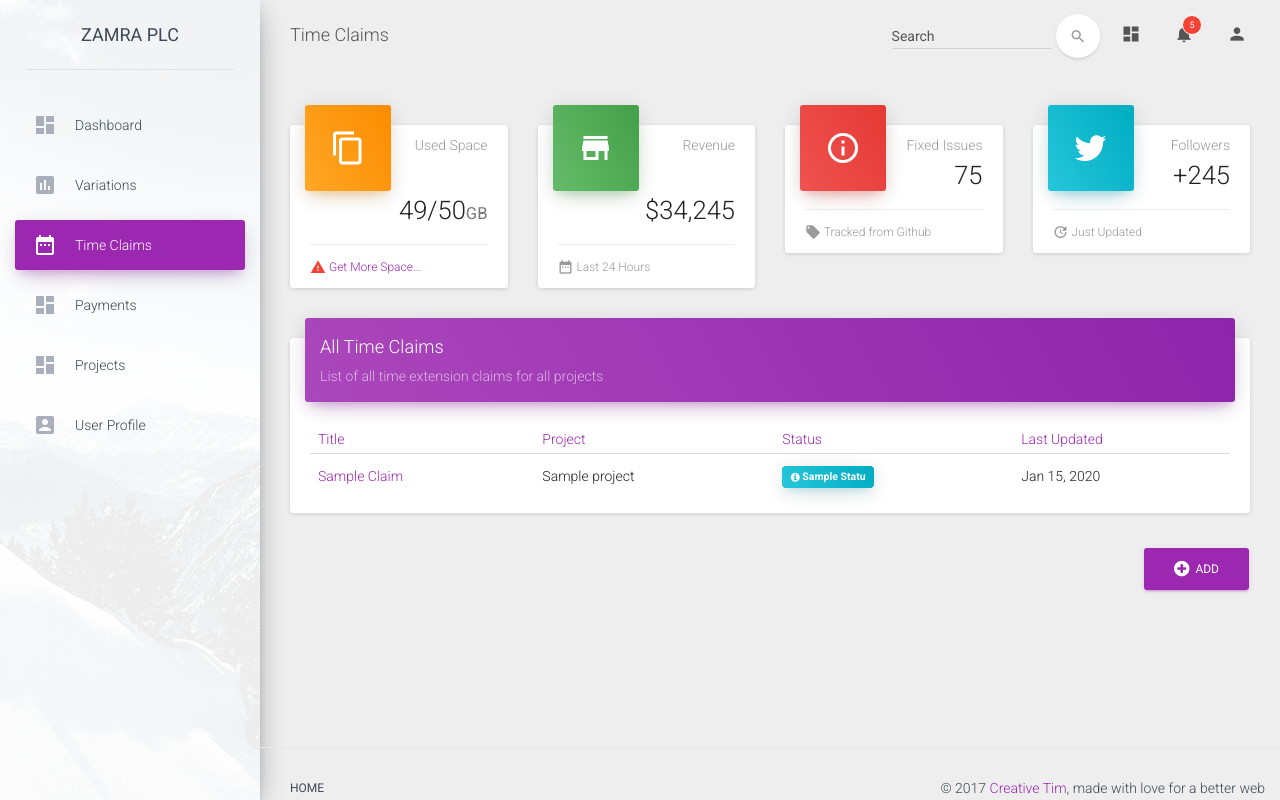
After one commit to eyobofficial/variation-followup-app, a Django app: page /dashboard/claims/ in a window 1280 px wide. The commit adds this page. Run offline with Django 3.2, Linux system fonts and the light colour scheme; tables that the repository leaves empty hold one stand-in row (values such as "Sample post"); some libraries are stand-ins or nearby versions.

Commit message:
Create and implement time claim pages

```diff
--- a/dashboard/templates/base.html
+++ b/dashboard/templates/base.html
@@ -40,7 +40,7 @@
 		    -->
 
 			<div class="logo">
-				<a href="http://www.creative-tim.com" class="simple-text">
+				<a href="{% url 'dashboard:index' %}" class="simple-text">
 					Zamra PLC
 				</a>
 			</div>
@@ -61,8 +61,8 @@
 	                    </a>
 	                </li>
 
-	                <li>
-	                    <a href="#">
+	                <li {% if page_name == 'time claims' %} class="active" {% endif %}>
+	                    <a href="{% url 'dashboard:claim-list' %}">
 	                        <i class="material-icons">date_range</i>
 	                        <p>Time Claims</p>
 	                    </a>
--- /dev/null
+++ b/dashboard/templates/dashboard/claim_list.html
@@ -0,0 +1,152 @@
+{% extends 'base.html' %}
+{% load humanize %}
+
+{% block page_name %} Time Claims {% endblock page_name %}
+
+{% block content %}
+{% include 'partials/messages.html' %}
+<div class="row">
+    <div class="col-lg-3 col-md-6 col-sm-6">
+        <div class="card card-stats">
+            <div class="card-header" data-background-color="orange">
+                <i class="material-icons">content_copy</i>
+            </div>
+            <div class="card-content">
+                <p class="category">Used Space</p>
+                <h3 class="title">49/50<small>GB</small></h3>
+            </div>
+            <div class="card-footer">
+                <div class="stats">
+                    <i class="material-icons text-danger">warning</i> <a href="#pablo">Get More Space...</a>
+                </div>
+            </div>
+        </div>
+    </div>
+    <div class="col-lg-3 col-md-6 col-sm-6">
+        <div class="card card-stats">
+            <div class="card-header" data-background-color="green">
+                <i class="material-icons">store</i>
+            </div>
+            <div class="card-content">
+                <p class="category">Revenue</p>
+                <h3 class="title">$34,245</h3>
+            </div>
+            <div class="card-footer">
+                <div class="stats">
+                    <i class="material-icons">date_range</i> Last 24 Hours
+                </div>
+            </div>
+        </div>
+    </div>
+    <div class="col-lg-3 col-md-6 col-sm-6">
+        <div class="card card-stats">
+            <div class="card-header" data-background-color="red">
+                <i class="material-icons">info_outline</i>
+            </div>
+            <div class="card-content">
+                <p class="category">Fixed Issues</p>
+                <h3 class="title">75</h3>
+            </div>
+            <div class="card-footer">
+                <div class="stats">
+                    <i class="material-icons">local_offer</i> Tracked from Github
+                </div>
+            </div>
+        </div>
+    </div>
+
+    <div class="col-lg-3 col-md-6 col-sm-6">
+        <div class="card card-stats">
+            <div class="card-header" data-background-color="blue">
+                <i class="fa fa-twitter"></i>
+            </div>
+            <div class="card-content">
+                <p class="category">Followers</p>
+                <h3 class="title">+245</h3>
+            </div>
+            <div class="card-footer">
+                <div class="stats">
+                    <i class="material-icons">update</i> Just Updated
+                </div>
+            </div>
+        </div>
+    </div>
+</div><!-- /.row -->
+
+<div class="row">
+    <div class="col-md-12">
+        <div class="card">
+            <div class="card-header" data-background-color="purple">
+                <h4 class="title">All Time Claims</h4>
+                <p class="category">List of all time extension claims for all projects</p>
+            </div>
+            <div class="card-content table-responsive">
+                <table class="table">
+                    <thead class="text-primary">
+                        <th>Title</th>
+                        <th>Project</th>
+                        <th>Status</th>
+                        <th>Last Updated</th>
+                    </thead>
+                    <tbody>
+                    {% for claim in claim_list %}
+                        <tr>
+                            <td><a href="{% url 'dashboard:claim-detail' claim.id %}">{{ claim.title|title }}</a></td>
+                            <td>{{ claim.project.short_name }}</td>
+
+                            {% if claim.status.id == 1 %}
+                            <td>
+                               <span class="label label-info">
+                                   <span class="fa fa-info-circle"></span> {{ claim.status.title|title }}
+                               </span>
+                            </td>
+                            {% elif claim.status.id == 2 %}
+                            <td>
+                               <span class="label label-warning">
+                                   <span class="fa fa-warning"></span> {{ claim.status.title|title }}
+                               </span>
+                            </td>
+                            {% elif claim.status.id == 3 %}
+                            <td>
+                               <span class="label label-info">
+                                   <span class="fa fa-info-circle"></span> {{ claim.status.title|title }}
+                               </span>
+                            </td>
+                            {% elif claim.status.id == 4 %}
+                            <td>
+                               <span class="label label-info">
+                                   <span class="fa fa-info-circle"></span> {{ claim.status.title|title }}
+                               </span>
+                            </td>
+                            {% elif claim.status.id == 5 %}
+                            <td>
+                               <span class="label label-success">
+                                   <span class="fa fa-check-square-o"></span> {{ claim.status.title|title }}
+                               </span>
+                            </td>
+                            {% else %}
+                            <td>
+                               <span class="label label-danger">
+                                   <span class="fa fa-warning"></span> {{ claim.status.title|title }}
+                               </span>
+                            </td>
+                            {% endif %}
+
+                            <td>{{ claim.updated_at|naturalday:'M d, Y'|title }}</td>
+                        </tr>
+                    {% endfor %}
+                    </tbody>
+                </table>
+            </div>
+        </div>
+    </div>
+</div><!-- /.row -->
+
+<div class="row">
+    <div class="col-sm-12">
+        <a href="{% url 'dashboard:claim-create' %}" title="Add new time claim" class="btn btn-primary pull-right">
+           <span class="fa fa-plus-circle"></span>&nbsp; Add
+        </a>
+    </div>
+</div>
+{% endblock %}
--- a/dashboard/templates/dashboard/variation_confirm_delete.html
+++ b/dashboard/templates/dashboard/variation_confirm_delete.html
@@ -1,18 +1,17 @@
 {% extends 'base.html' %}
-{% load humanize %}
 
 {% block page_name %} {{ variation.title|title }} {% endblock page_name %}
 
 {% block content %}
 <div class="row">
     <div class="col-md-12">
-        <div class="card">
+        <div class="card card-sm">
             <div class="card-header" data-background-color="purple">
                 <h4 class="title"><span class="fa fa-warning"></span> Delete Variation</h4>
                 <p class="category">Deleting a variation record is irreversable</p>
             </div>
             <div class="card-content">
-              <p class="text-center text-danger"><span class="fa fa-warning"></span> You are about to delete this variation. Please confirm to proceed with this action.</p>
+              <p class="text-center margin-up-md"><span class=" text-danger fa fa-warning"></span> You are about to delete this variation. Please confirm to proceed with this action.</p>
             </div>
         </div>
     </div>
--- a/dashboard/urls.py
+++ b/dashboard/urls.py
@@ -9,7 +9,14 @@ urlpatterns = [
     # Variation URLS
     url(r'^variations/$', views.VariationList.as_view(), name='variation-list'),
     url(r'^variation/(?P<pk>[0-9]+)$', views.VariationDetail.as_view(), name='variation-detail'),
+    url(r'^variation/add/$', views.VariationCreate.as_view(), name='variation-create'),
     url(r'^variation/(?P<pk>[0-9]+)/update/$', views.VariationUpdate.as_view(), name='variation-update'),
-    url(r'^variation/add/$', views.VariationCreate.as_view(), name='variation-create'),
     url(r'^variation/(?P<pk>[0-9]+)/delete/$', views.VariationDelete.as_view(), name='variation-delete'),
+
+    # Time Claim URLS
+    url(r'^claims/$', views.ClaimList.as_view(), name='claim-list'),
+    url(r'^claim/(?P<pk>[0-9]+)$', views.ClaimDetail.as_view(), name='claim-detail'),
+    url(r'^claim/add/$', views.ClaimCreate.as_view(), name='claim-create'),
+    url(r'^claim/(?P<pk>[0-9]+)/update/$', views.ClaimUpdate.as_view(), name='claim-update'),
+    url(r'^claim/(?P<pk>[0-9]+)/delete/$', views.ClaimDelete.as_view(), name='claim-delete'),
 ]
--- a/dashboard/views.py
+++ b/dashboard/views.py
@@ -11,7 +11,8 @@ from .models import (Consultant,
                      Contractor,
                      Project,
                      Status,
-                     Variation,)
+                     Variation,
+                     Claim)
 
 def index(request):
     return render(request, 'dashboard/index.html', {
@@ -43,6 +44,19 @@ class VariationDetail(generic.DetailView):
         context['page_name'] = 'variations'
         return context
 
+class VariationCreate(SuccessMessageMixin, CreateView):
+    """
+    Create a new variation record
+    """
+    model = Variation
+    fields = ('project', 'title', 'work_order', 'description', 'status', 'recieved_date', 'recieved_letter', 'submitted_amount', 'submitted_date', 'submitted_letter', 'approved_amount', 'approved_date', 'approved_letter', 'remark', )
+    success_message = 'Variation created successfully.'
+
+    def get_context_data(self, *args, **kwargs):
+        context = super(VariationCreate, self).get_context_data(*args, **kwargs)
+        context['page_name'] = 'variations'
+        return context
+
 class VariationUpdate(SuccessMessageMixin, UpdateView):
     """
     Update a particular variation record
@@ -56,20 +70,7 @@ class VariationUpdate(SuccessMessageMixin, UpdateView):
         context['page_name'] = 'variations'
         return context
 
-class VariationCreate(SuccessMessageMixin, CreateView):
-    """
-    Update a particular variation record
-    """
-    model = Variation
-    fields = ('project', 'title', 'work_order', 'description', 'status', 'recieved_date', 'recieved_letter', 'submitted_amount', 'submitted_date', 'submitted_letter', 'approved_amount', 'approved_date', 'approved_letter', 'remark', )
-    success_message = 'Variation created successfully.'
-
-    def get_context_data(self, *args, **kwargs):
-        context = super(VariationCreate, self).get_context_data(*args, **kwargs)
-        context['page_name'] = 'variations'
-        return context
-
-class VariationDelete(SuccessMessageMixin, DeleteView):
+class VariationDelete(DeleteView):
     """
     Delete a particular variation record
     """
@@ -85,3 +86,71 @@ class VariationDelete(SuccessMessageMixin, DeleteView):
         context = super(VariationDelete, self).get_context_data(*args, **kwargs)
         context['page_name'] = 'variations'
         return context
+
+class ClaimList(generic.ListView):
+    """
+    Lists all time claims for all project
+    """
+    model = Claim
+
+    def get_queryset(self, *args, **kwargs):
+        return Claim.objects.all().order_by('-updated_at')
+
+    def get_context_data(self, *args, **kwargs):
+        context = super(ClaimList, self).get_context_data(*args, **kwargs)
+        context['page_name'] = 'time claims'
+        return context
+
+class ClaimDetail(generic.DetailView):
+    """
+    Detail for a particular time extension claim record
+    """
+    model = Claim
+
+    def get_context_data(self, *args, **kwargs):
+        context = super(ClaimDetail, self).get_context_data(*args, **kwargs)
+        context['page_name'] = 'time claims'
+        return context
+
+class ClaimCreate(SuccessMessageMixin, CreateView):
+    """
+    Create a new time extension claim record
+    """
+    model = Claim
+    fields = ('project', 'title', 'number', 'description', 'status', 'submitted_amount', 'submitted_date', 'submitted_letter', 'approved_amount', 'approved_date', 'approved_letter', 'remark', )
+    success_message = 'Time claim created successfully.'
+
+    def get_context_data(self, *args, **kwargs):
+        context = super(ClaimCreate, self).get_context_data(*args, **kwargs)
+        context['page_name'] = 'time claims'
+        return context
+
+class ClaimUpdate(SuccessMessageMixin, UpdateView):
+    """
+    Update a particular time claim record
+    """
+    model = Claim
+    fields = ('title', 'number', 'description', 'status', 'submitted_amount', 'submitted_date', 'submitted_letter', 'approved_amount', 'approved_date', 'approved_letter', 'remark', )
+    success_message = 'Time claim updated successfully.'
+
+    def get_context_data(self, *args, **kwargs):
+        context = super(ClaimUpdate, self).get_context_data(*args, **kwargs)
+        context['page_name'] = 'time claims'
+        return context
+
+class ClaimDelete(DeleteView):
+    """
+    Delete a particular time claim record
+    """
+    model = Claim
+    success_url = '/dashboard/claims/'
+    success_message = 'Time claim deleted successfully.'
+
+    def delete(self, *args, **kwargs):
+        messages.success(self.request, self.success_message)
+        return super(ClaimDelete, self).delete(*args, **kwargs)
+
+    def get_context_data(self, *args, **kwargs):
+        context = super(ClaimDelete, self).get_context_data(*args, **kwargs)
+        context['page_name'] = 'time claims'
+        return context
```
Also changed, not shown: dashboard/admin.py (+7 -1 lines), dashboard/models.py (+26 -1 lines), dashboard/templates/dashboard/claim_confirm_delete.html (added, +29 -0 lines), dashboard/templates/dashboard/claim_detail.html (renamed from dashboard/templates/dashboard/variation_detail.html, +45 -84 lines), dashboard/templates/dashboard/claim_form.html (added, +55 -0 lines), static/assets/css/main.css (+139 -0 lines), dashboard/migrations/0011_auto_20171101_2146.py (added), dashboard/migrations/0012_claim_number.py (added), dashboard/migrations/0013_auto_20171101_2214.py (added).
